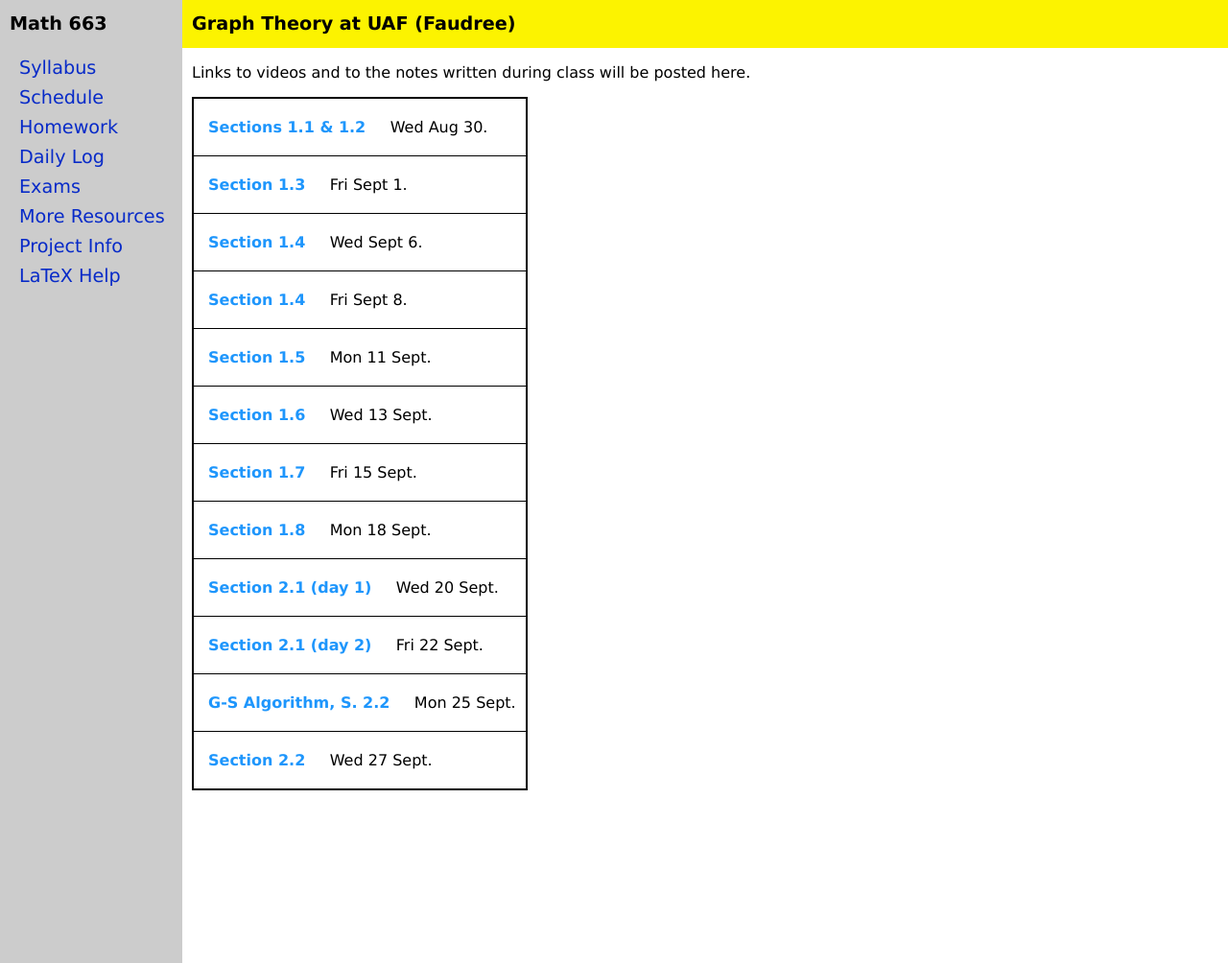
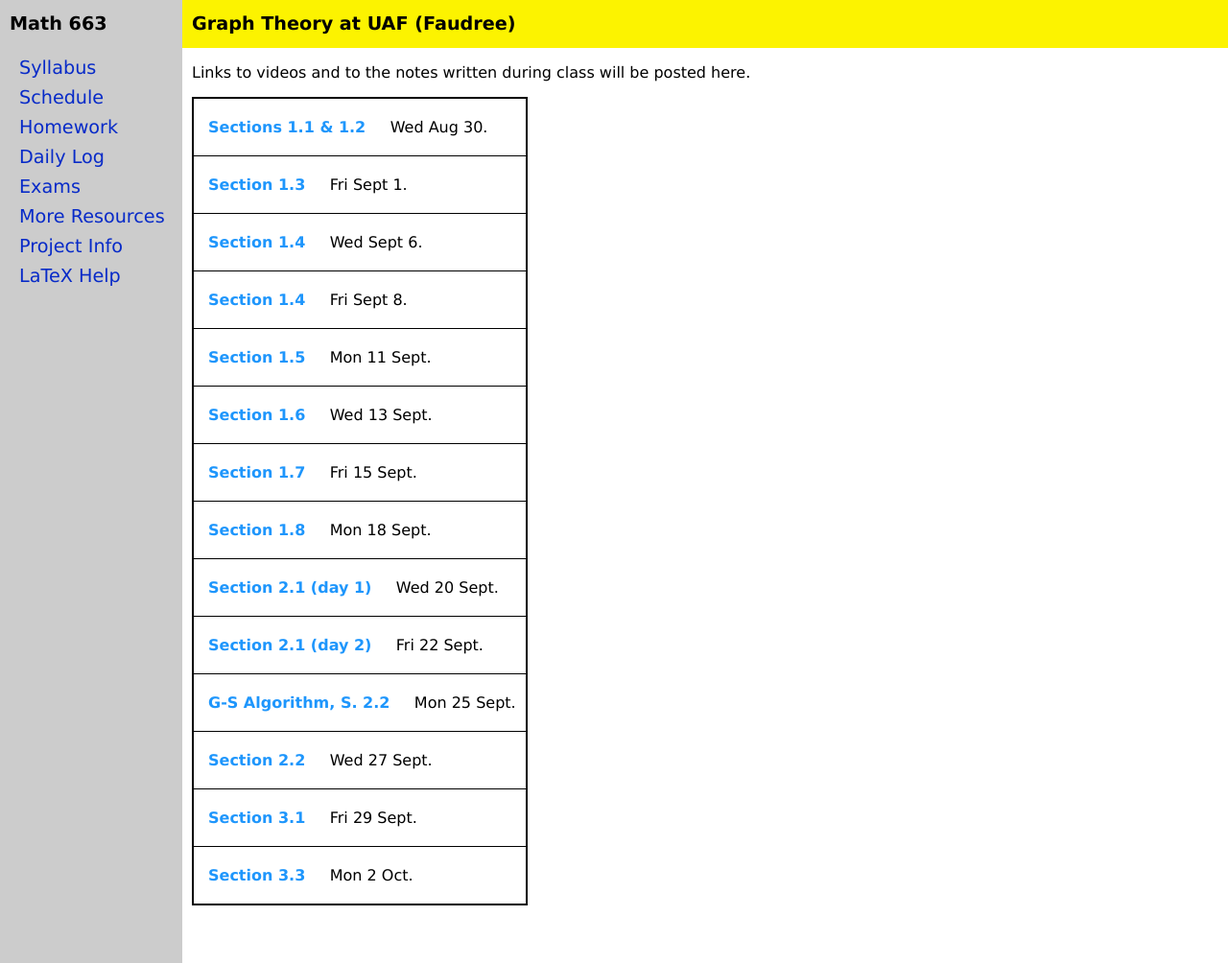
Before and after one commit to jrfaudree/GradGT, a Jekyll site: the page built from dailylog.md, in a window 1280 px wide and 1004 px high. Shown: the whole window at 96% size. Built offline with Jekyll 4.4.1, drawn with Linux system fonts in a browser that asks for light colours.

Commit message:
Update dailylog.yml

```diff
--- a/_data/dailylog.yml
+++ b/_data/dailylog.yml
@@ -37,3 +37,9 @@ dailylog:
 - name: Section 2.2
   date: Wed 27 Sept
   url: InClassNotes-27-sept-wed.pdf
+- name: Section 3.1
+  date: Fri 29 Sept
+  url: InClassNotes-fri-29-sept.pdf
+- name: Section 3.3
+  date: Mon 2 Oct
+  url: InClassNotes-mon-2-oct.pdf
```
